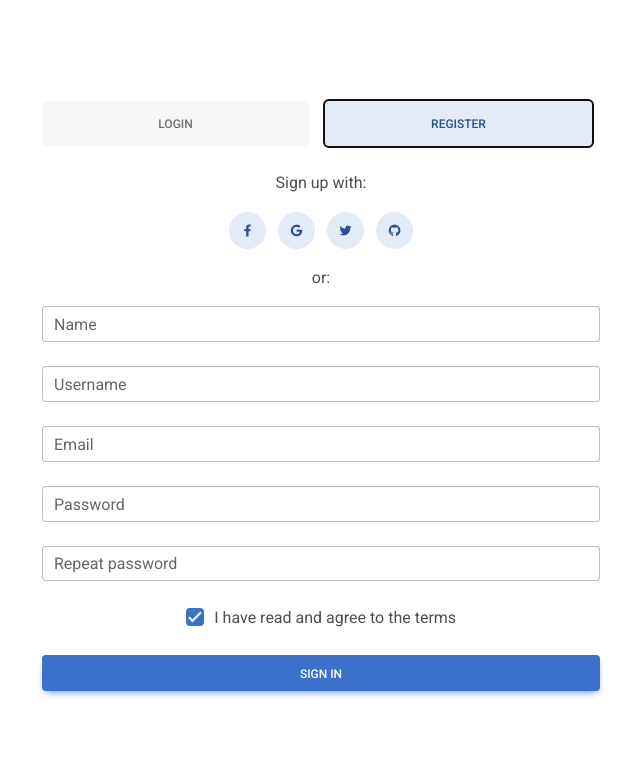
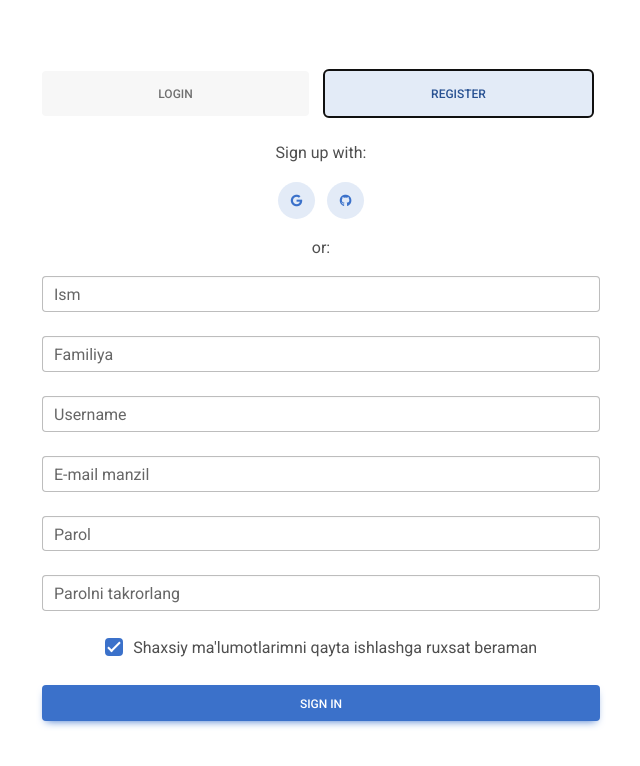
Before and after one commit to ulugbek101/private-school-dashboard, a Django app: page /accounts/login/ in a window 1280 px wide, after a click on "REGISTER". Shown: the top 766 px of the page, without its empty margins (319-959 px from the left). Run offline with Django 4.2, Linux system fonts and the light colour scheme; some libraries are stand-ins or nearby versions.

Commit message:
Separate signin and signup html components and configure their input fields' attributes

```diff
--- a/requirements.txt
+++ b/requirements.txt
@@ -14,5 +14,7 @@ python-dotenv==1.0.0
 python3-openid==3.2.0
 requests==2.31.0
 requests-oauthlib==1.3.1
+social-auth-app-django==5.3.0
+social-auth-core==4.4.2
 sqlparse==0.4.4
 urllib3==2.0.4
--- /dev/null
+++ b/templates/components/_signin_form.html
@@ -0,0 +1,50 @@
+<form method="post" action="{% url 'signin' %}">
+  {% csrf_token %}
+
+  {% if request.GET.next %}
+  <input type="hidden" name="next" value="{{ request.GET.next }}" />
+  {% endif %}
+
+  <div class="text-center mb-3">
+    <p>Sign in with:</p>
+
+    <!-- <button type="button" class="btn btn-secondary btn-floating mx-1">
+        <a href="{% url 'social:begin' 'facebook' %}">
+            <i class="fab fa-facebook-f"></i>
+        </a>
+    </button> -->
+
+    <button type="button" class="btn btn-secondary btn-floating mx-1">
+      <a href="{% url 'social:begin' 'google-oauth2' %}">
+        <i class="fab fa-google"></i>
+      </a>
+    </button>
+
+    <!-- <button type="button" class="btn btn-secondary btn-floating mx-1">
+        <i class="fab fa-twitter"></i>
+    </button> -->
+
+    <button type="button" class="btn btn-secondary btn-floating mx-1">
+      <a href="{% url 'social:begin' 'github' %}">
+        <i class="fab fa-github"></i>
+      </a>
+    </button>
+  </div>
+
+  <p class="text-center">or:</p>
+
+  <!-- Email input -->
+  <div class="form-outline mb-4">
+    <input type="email" id="email" class="form-control" name="password" required value="{{ email }}" />
+    <label class="form-label" for="email">Email</label>
+  </div>
+
+  <!-- Password input -->
+  <div class="form-outline mb-4">
+    <input type="password" id="password" class="form-control" name="password" required value="{{ password }}" />
+    <label class="form-label" for="password">Password</label>
+  </div>
+
+  <!-- Submit button -->
+  <button type="submit" class="btn btn-primary btn-block mb-4">Sign in</button>
+</form>
--- /dev/null
+++ b/templates/components/_signup_form.html
@@ -0,0 +1,89 @@
+<form method="post" action="{% url 'signup' %}">
+  {% csrf_token %}
+  {% if request.GET.next %}
+  <input type="hidden" name="next" value="{{ request.GET.next }}" />
+  {% endif %}
+
+  <div class="text-center mb-3">
+    <p>Sign up with:</p>
+
+    <!-- <button type="button" class="btn btn-secondary btn-floating mx-1">
+        <i class="fab fa-facebook-f"></i>
+    </button> -->
+
+    <button type="button" class="btn btn-secondary btn-floating mx-1">
+      <a href="{% url 'social:begin' 'google-oauth2' %}">
+        <i class="fab fa-google"></i>
+      </a>
+    </button>
+
+    <!-- <button type="button" class="btn btn-secondary btn-floating mx-1">
+        <i class="fab fa-twitter"></i>
+    </button> -->
+
+    <button type="button" class="btn btn-secondary btn-floating mx-1">
+      <a href="{% url 'social:begin' 'github' %}">
+        <i class="fab fa-github"></i>
+      </a>
+    </button>
+  </div>
+
+  <p class="text-center">or:</p>
+
+  <!-- First Name input -->
+  <div class="form-outline mb-4">
+    <input type="text" id="first_name" class="form-control" name="first_name" value="{{ first_name }}" />
+    <label class="form-label" for="first_name">Ism</label>
+  </div>
+
+  <!-- Last Name input -->
+  <div class="form-outline mb-4">
+    <input type="text" id="last_name" class="form-control" name="last_name" value="{{ last_name }}" />
+    <label class="form-label" for="last_name">Familiya</label>
+  </div>
+
+  <!-- Username input -->
+  <div class="form-outline mb-4">
+    <input type="text" id="username" class="form-control" name="username" value="{{ username }}" required />
+    <label class="form-label" for="username">Username</label>
+  </div>
+
+  <!-- Email input -->
+  <div class="form-outline mb-4">
+    <input type="email" id="email" class="form-control" name="email" value="{{ email }}" required />
+    <label class="form-label" for="email">E-mail manzil</label>
+  </div>
+
+  <!-- Password input -->
+  <div class="form-outline mb-4">
+    <input type="password" id="password1" class="form-control" name="password1" value="{{ password1 }}" required />
+    <label class="form-label" for="password1">Parol</label>
+  </div>
+
+  <!-- Repeat Password input -->
+  <div class="form-outline mb-4">
+    <input type="password" id="password2" class="form-control" name="password2" value="{{ password2 }}" required />
+    <label class="form-label" for="password2"
+      >Parolni takrorlang</label
+    >
+  </div>
+
+  <!-- Checkbox -->
+  <div class="form-check d-flex justify-content-center mb-4">
+    <input
+      class="form-check-input me-2"
+      type="checkbox"
+      value=""
+      id="registerCheck"
+      checked
+      aria-describedby="registerCheckHelpText"
+      required
+    />
+    <label class="form-check-label" for="registerCheck">
+      Shaxsiy ma'lumotlarimni qayta ishlashga ruxsat beraman
+    </label>
+  </div>
+
+  <!-- Submit button -->
+  <button type="submit" class="btn btn-primary btn-block mb-3">Sign in</button>
+</form>
--- a/users/templates/account/login.html
+++ b/users/templates/account/login.html
@@ -38,52 +38,9 @@
             role="tabpanel"
             aria-labelledby="tab-login"
             >
-            <form>
-                <div class="text-center mb-3">
-                <p>Sign in with:</p>
-                <!-- <button type="button" class="btn btn-secondary btn-floating mx-1">
-                    <a href="{% url 'social:begin' 'facebook' %}">
-                        <i class="fab fa-facebook-f"></i>
-                    </a>
-                </button> -->
 
-                <button type="button" class="btn btn-secondary btn-floating mx-1">
-                    <a href="{% url 'social:begin' 'google-oauth2' %}">
-                        <i class="fab fa-google"></i>
-                    </a>
-                </button>
+            {% include 'components/_signin_form.html' %}
 
-                <!-- <button type="button" class="btn btn-secondary btn-floating mx-1">
-                    <i class="fab fa-twitter"></i>
-                </button> -->
-
-                <button type="button" class="btn btn-secondary btn-floating mx-1">
-                    <a href="{% url 'social:begin' 'github' %}">
-                        <i class="fab fa-github"></i>
-                    </a>
-                </button>
-                </div>
-
-                <p class="text-center">or:</p>
-
-                <!-- Email input -->
-                <div class="form-outline mb-4">
-                <input type="email" id="loginName" class="form-control" />
-                <label class="form-label" for="loginName">Email or username</label>
-                </div>
-
-                <!-- Password input -->
-                <div class="form-outline mb-4">
-                <input type="password" id="loginPassword" class="form-control" />
-                <label class="form-label" for="loginPassword">Password</label>
-                </div>
-
-                <!-- Submit button -->
-                <button type="submit" class="btn btn-primary btn-block mb-4">
-                Sign in
-                </button>
-
-            </form>
             </div>
             <div
             class="tab-pane fade"
@@ -91,86 +48,12 @@
             role="tabpanel"
             aria-labelledby="tab-register"
             >
-            <form>
-                <div class="text-center mb-3">
-                <p>Sign up with:</p>
-                <button type="button" class="btn btn-secondary btn-floating mx-1">
-                    <i class="fab fa-facebook-f"></i>
-                </button>
 
-                <button type="button" class="btn btn-secondary btn-floating mx-1">
-                    <i class="fab fa-google"></i>
-                </button>
+            {% include 'components/_signup_form.html' %}
 
-                <button type="button" class="btn btn-secondary btn-floating mx-1">
-                    <i class="fab fa-twitter"></i>
-                </button>
-
-                <button type="button" class="btn btn-secondary btn-floating mx-1">
-                    <i class="fab fa-github"></i>
-                </button>
-                </div>
-
-                <p class="text-center">or:</p>
-
-                <!-- Name input -->
-                <div class="form-outline mb-4">
-                <input type="text" id="registerName" class="form-control" />
-                <label class="form-label" for="registerName">Name</label>
-                </div>
-
-                <!-- Username input -->
-                <div class="form-outline mb-4">
-                <input type="text" id="registerUsername" class="form-control" />
-                <label class="form-label" for="registerUsername">Username</label>
-                </div>
-
-                <!-- Email input -->
-                <div class="form-outline mb-4">
-                <input type="email" id="registerEmail" class="form-control" />
-                <label class="form-label" for="registerEmail">Email</label>
-                </div>
-
-                <!-- Password input -->
-                <div class="form-outline mb-4">
-                <input type="password" id="registerPassword" class="form-control" />
-                <label class="form-label" for="registerPassword">Password</label>
-                </div>
-
-                <!-- Repeat Password input -->
-                <div class="form-outline mb-4">
-                <input
-                    type="password"
-                    id="registerRepeatPassword"
-                    class="form-control"
-                />
-                <label class="form-label" for="registerRepeatPassword"
-                    >Repeat password</label
-                >
-                </div>
-
-                <!-- Checkbox -->
-                <div class="form-check d-flex justify-content-center mb-4">
-                <input
-                    class="form-check-input me-2"
-                    type="checkbox"
-                    value=""
-                    id="registerCheck"
-                    checked
-                    aria-describedby="registerCheckHelpText"
-                />
-                <label class="form-check-label" for="registerCheck">
-                    I have read and agree to the terms
-                </label>
-                </div>
-
-                <!-- Submit button -->
-                <button type="submit" class="btn btn-primary btn-block mb-3">
-                Sign in
-                </button>
-            </form>
             </div>
         </div>
     </div>
 </div>
+
 {% endblock content %}
--- a/users/urls.py
+++ b/users/urls.py
@@ -5,6 +5,9 @@ from . import views
 
 urlpatterns = [
     path('', views.index),
+    path('signin/', views.signin, name='signin'),
+    path('signup/', views.signup, name='signup'),
+    path('logout/', views.logout_view),
+
     path('social-auth/', include('social_django.urls', namespace='social')),
-    path('logout/', views.logout_view),
 ]
```
Also changed, not shown: users/templates/socialaccount/login.html (deleted, +0 -20 lines), users/views.py (+13 -0 lines).
